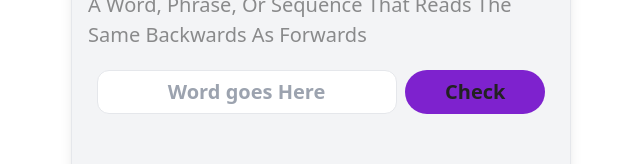
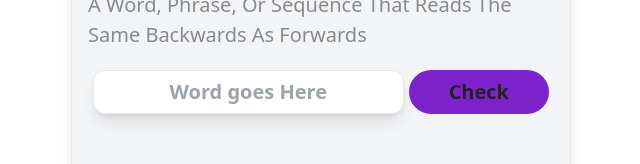
Before and after one commit to stephenokyere233/palindrome, a plain HTML site: page index.html in a window 1280 px wide. Shown: the part 436-600 px from the top of the page, without its empty margins (319-959 px from the left). Drawn offline with nearby package versions, Linux system fonts and the light colour scheme.

Commit message:
Update index.html

```diff
--- a/index.html
+++ b/index.html
@@ -54,8 +54,8 @@
                 </div>
                 <div class="py-5">
                     <form action="" id="addform" class=" flex justify-evenly ">
-                    <input class="rounded-xl border md:px-[20px]  md:w-[300px]  text-black  text-xl font-semibold  placeholder:text-center" id="input" placeholder="Word goes Here"  type="text">
-                    <button class=" rounded-[30px] px-10 py-2 font-semibold bg-purple-700 text-xl " type="submit">Check</button>
+                    <input class="w-2/3 rounded-xl border md:px-[20px]  text-black  text-xl font-semibold  placeholder:text-center shadow-lg " id="input" placeholder="Word goes Here"  type="text">
+                    <button class=" rounded-[30px] px-10 py-2 font-semibold bg-purple-700 text-xl transition duration-500 md:hover:scale-110 hover:opacity-80 " type="submit">Check</button>
                     </form>
 
                 </div>
```
